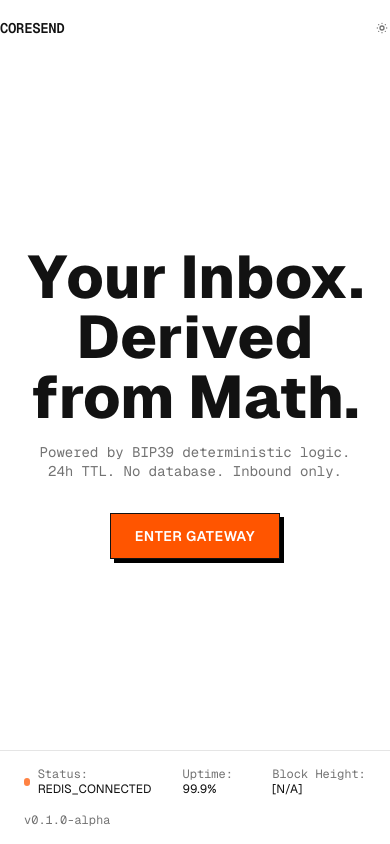
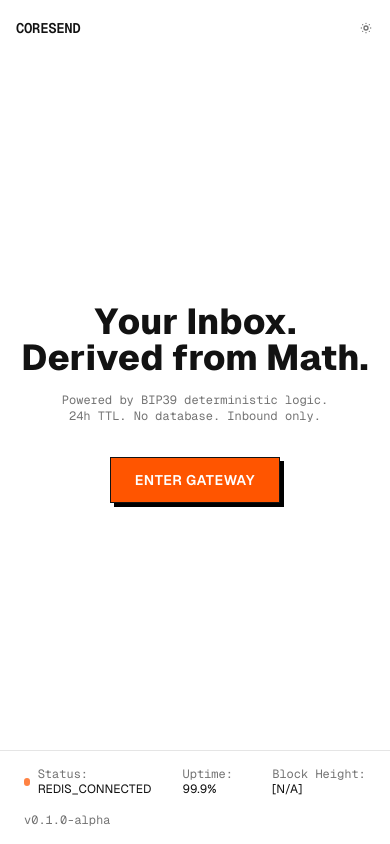
Before and after one commit to lirinlabs/coresend, a React (Vite) app in the folder app/: page / in a window 390 px wide. Built offline with nearby package versions, Linux system fonts and the light colour scheme.

Commit message:
refactor: enhance Header and InboxHeader components with improved padding and typography adjustments; add new text size configurations

```diff
--- a/app/src/components/base/Header/Header.tsx
+++ b/app/src/components/base/Header/Header.tsx
@@ -3,7 +3,7 @@ import { ModeToggle } from "../ModeToggle/ModeToggle";
 
 export const Header = () => {
     return (
-        <header className="w-full py-4">
+        <header className="w-full py-4 px-4">
             <div className="max-w-7xl mx-auto flex items-center justify-between">
                 <Logo navigate />
                 <ModeToggle />
--- a/app/src/components/base/Header/InboxHeader.tsx
+++ b/app/src/components/base/Header/InboxHeader.tsx
@@ -12,9 +12,11 @@ export const InboxHeader = () => {
         <header className="w-full py-4 border-b border-border">
             <div className="max-w-7xl mx-auto flex items-center justify-between">
                 <Logo />
+
+                <div className="flex items-center gap-4">
                     <div className="flex items-center gap-2 bg-secondary p-1.5 -my-2 pr-2 rounded-xs">
                         <Typography
-                        color="secondary-foreground"
+                            color="muted"
                             text="xs"
                             font="mono"
                             weight="semibold"
@@ -23,7 +25,6 @@ export const InboxHeader = () => {
                         </Typography>
                         <CopyIcon className="text-muted-foreground hover:text-primary transition-colors h-3 w-3" />
                     </div>
-                <div className="flex items-center gap-4">
                     <ModeToggle />
 
                     <ActionIcon
--- a/app/src/components/base/Typography/config.ts
+++ b/app/src/components/base/Typography/config.ts
@@ -16,6 +16,22 @@ export const typography = cva("antialiased", {
             "7xl": "text-7xl leading-none",
             "8xl": "text-8xl leading-none",
             "9xl": "text-9xl leading-none",
+        },
+
+        textLg: {
+            xs: "lg:text-xs leading-tight",
+            sm: "lg:text-sm leading-snug",
+            base: "lg:text-base leading-normal",
+            lg: "lg:text-lg leading-relaxed",
+            xl: "lg:text-xl leading-relaxed",
+            "2xl": "lg:text-2xl leading-tight",
+            "3xl": "lg:text-3xl leading-tight",
+            "4xl": "lg:text-4xl leading-tight",
+            "5xl": "lg:text-5xl leading-none",
+            "6xl": "lg:text-6xl leading-none",
+            "7xl": "lg:text-7xl leading-none",
+            "8xl": "lg:text-8xl leading-none",
+            "9xl": "lg:text-9xl leading-none",
         },
 
         color: {
--- a/app/src/components/base/Typography/typography.tsx
+++ b/app/src/components/base/Typography/typography.tsx
@@ -17,6 +17,7 @@ const Typography = React.forwardRef<HTMLElement, TypographyProps>(
             className,
             as: Component = 'p',
             text,
+            textLg,
             color,
             font,
             weight,
@@ -38,6 +39,7 @@ const Typography = React.forwardRef<HTMLElement, TypographyProps>(
                 className: cn(
                     typography({
                         text,
+                        textLg,
                         color,
                         font,
                         weight,
--- a/app/src/pages/Landing.tsx
+++ b/app/src/pages/Landing.tsx
@@ -18,14 +18,16 @@ const Landing = () => {
                         <Typography
                             weight="extrabold"
                             align="center"
-                            text="6xl"
+                            text="4xl"
+                            textLg="6xl"
                         >
                             Your Inbox.
                         </Typography>
                         <Typography
                             weight="extrabold"
                             align="center"
-                            text="6xl"
+                            text="4xl"
+                            textLg="6xl"
                         >
                             Derived from Math.
                         </Typography>
@@ -35,7 +37,8 @@ const Landing = () => {
                             font="mono"
                             weight="normal"
                             align="center"
-                            text="sm"
+                            text="xs"
+                            textLg="sm"
                             color="muted"
                         >
                             Powered by BIP39 deterministic logic.
@@ -44,7 +47,8 @@ const Landing = () => {
                             font="mono"
                             weight="normal"
                             align="center"
-                            text="sm"
+                            text="xs"
+                            textLg="sm"
                             color="muted"
                         >
                             24h TTL. No database. Inbound only.{" "}
```
Lines whose indentation alone changed are shown as unchanged.
